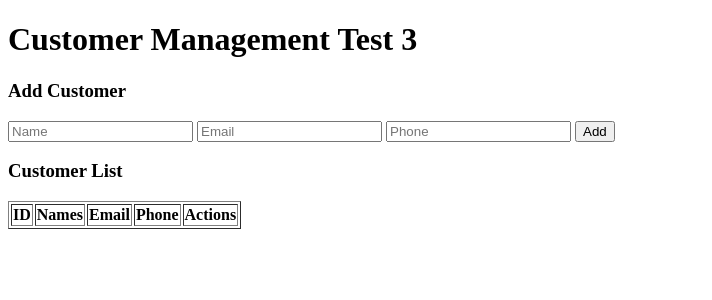
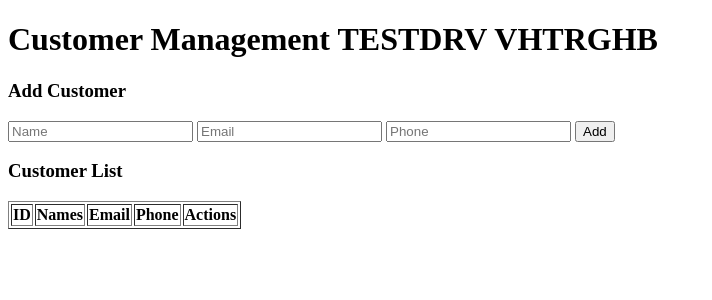
Before and after one commit to Faiz5000/DockerTest, a Flask app: page / in a window 1280 px wide. Shown: the top 300 px of the page, without its empty margins (0-712 px from the left). Run offline with Flask 3, Linux system fonts and the light colour scheme; data that the repository does not hold is empty.

Commit message:
Update index.html

```diff
--- a/template/index.html
+++ b/template/index.html
@@ -6,7 +6,7 @@
   <title>Customer Information System</title>
 </head>
 <body>
-  <h1>Customer Management Test 3</h1>
+  <h1>Customer Management TESTDRV VHTRGHB</h1>
 
   <h3>Add Customer</h3>
   <input type="text" id="name" placeholder="Name">
```
